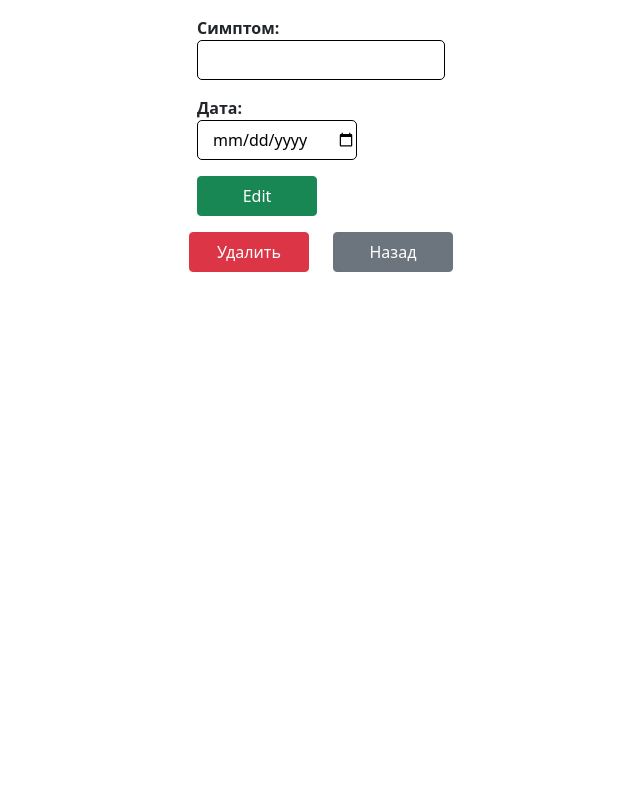
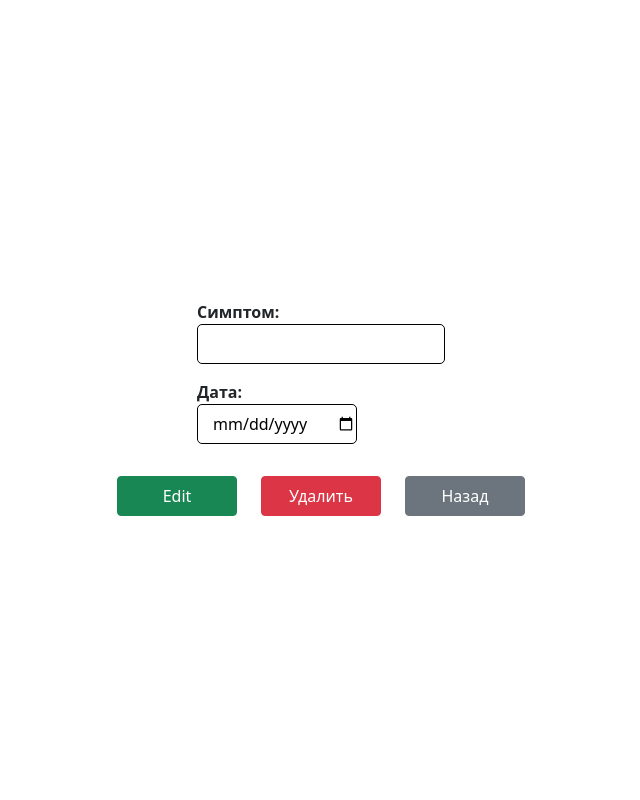
Before and after one commit to moevm/nosql2h20-patients-mongo, a Flask app: page /card/1/dynamic/1 in a window 1280 px wide. Shown: the whole page, without its empty margins (319-959 px from the left). Run offline with Flask 2, Linux system fonts and the light colour scheme; data that the repository does not hold is empty.

Commit message:
style fixes in edit_symptom

```diff
--- a/frontend/templates/edit_symptom.html
+++ b/frontend/templates/edit_symptom.html
@@ -10,9 +10,9 @@
         integrity="sha256-QWo7LDvxbWT2tbbQ97B53yJnYU3WhH/C8ycbRAkjPDc=" crossorigin="anonymous"></script>
 </head>
 
-<body class="addForm">
+<body class="addForm" style="height: 100vh;">
 
-    <form name="test" method="post" class="px-4 py-3">
+    <form id="editSymptom" method="post" class="px-4 py-3">
         <div class="form-group">
             <p><b>Симптом:</b><br>
                 <input type="text" name="symptom" value={{old_symp['symptom']}}>
@@ -23,15 +23,13 @@
                 <input type="date" name="date" value={{old_symp['date']}}>
             </p>
         </div>
-        <div class="row align-self-center">
-            <div class="col-sm-6">
-                <button class="btn btn-success"
-                    onclick="location.href='http://localhost:8080/card/{{phone_number}}/dynamic';"
-                    method="get">Edit</button>
-            </div>
-        </div>
     </form>
     <div class="row">
+        <div class="col">
+            <button class="btn btn-success" form="editSymptom"
+                onclick="location.href='http://localhost:8080/card/{{phone_number}}/dynamic';"
+                method="get">Edit</button>
+        </div>
         <div class="col">
             <button type="button" class="btn btn-danger" onclick="deleteSymptom()">Удалить</button>
         </div>
```
